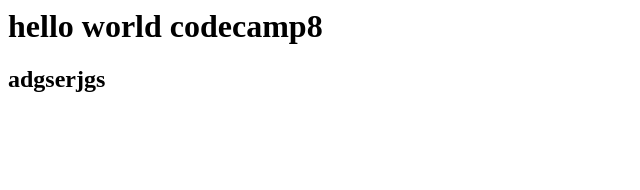
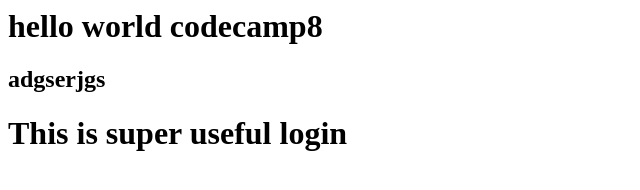
Before and after one commit to Narongkorn1703/learn-git-test, a plain HTML site: page index.html in a window 1280 px wide. Shown: the whole page, without its empty margins (0-640 px from the left). Drawn offline with Linux system fonts and the light colour scheme.

Commit message:
add login feature text

```diff
--- a/index.html
+++ b/index.html
@@ -4,3 +4,4 @@
 <h2>
     adgserjgs
 </h2>
+<h1>This is super useful login </h1>
```
